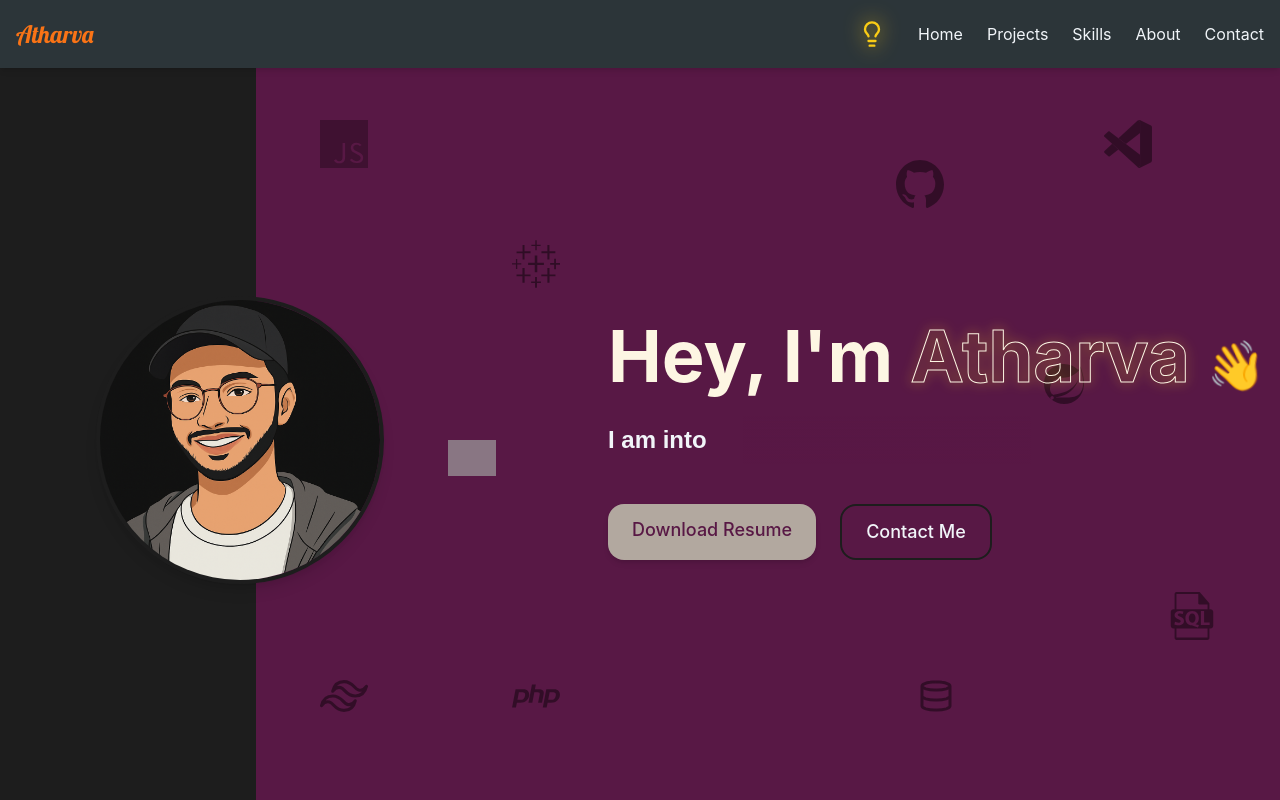
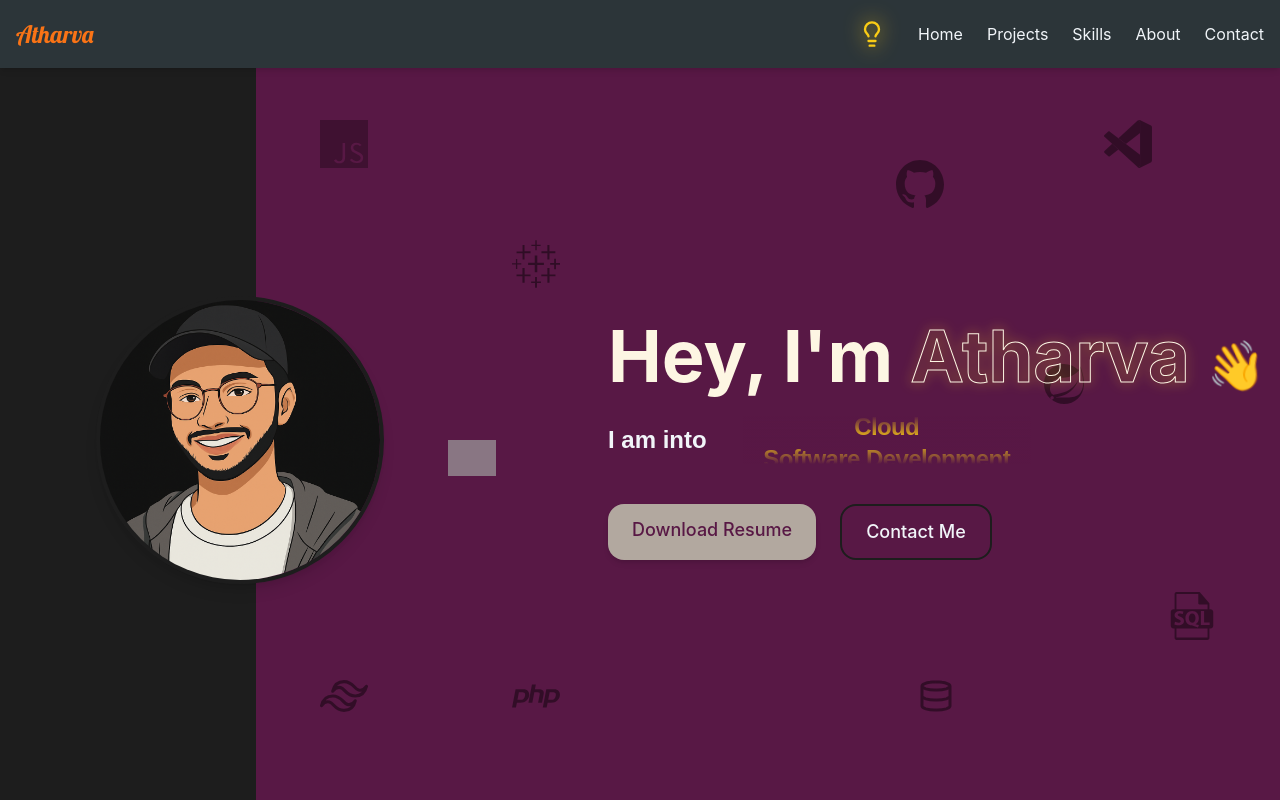
Before and after one commit to atharvag2002/portfolio, a React (Create React App) app: page / in a window 1280 px wide. Shown: the top 800 px of the page. Built offline with nearby package versions, Linux system fonts and the light colour scheme; grey boxes are pictures that could not be loaded.

Commit message:
scroller fixed

```diff
--- a/src/components/Hero.jsx
+++ b/src/components/Hero.jsx
@@ -62,11 +62,13 @@ const Hero = () => {
               {/* 🔽 Gradient Mask */}
               <div className="absolute inset-0 bg-gradient-to-b from-background via-transparent to-background z-10 pointer-events-none"></div>
               {/* 🔁 Scrolling Skills */}
-              <ul className="animate-scrollText h-full flex flex-col items-center text-accent font-semibold text-xl sm:text-2xl font-poppins">
-                {["Software Development", "Data Analytics","User Experience", "Cloud"].map((item, i) => (
-                  <li key={i} className="h-10 sm:h-12 flex items-center justify-center tracking-tight">{item}</li>
-                ))}
-              </ul>
+             <ul className="animate-scrollText h-full flex flex-col items-center text-accent font-semibold text-xl sm:text-2xl font-poppins">
+  {["Software Development", "Data Analytics", "User Experience", "Cloud",
+    "Software Development", "Data Analytics", "User Experience", "Cloud"].map((item, i) => (
+      <li key={i} className="h-10 sm:h-12 flex items-center justify-center tracking-tight">{item}</li>
+  ))}
+</ul>
+
             </div>
           </div>
 
--- a/src/index.css
+++ b/src/index.css
@@ -35,17 +35,14 @@ code {
 
 
 @keyframes scrollText {
-  0% { transform: translateY(0); }
-  20% { transform: translateY(-100%); }
-  40% { transform: translateY(-200%); }
-  60% { transform: translateY(-300%); }
-  80% { transform: translateY(-200%); }
-  100% { transform: translateY(0); }
+  0%   { transform: translateY(0); }
+  100% { transform: translateY(-400%); }  /* scroll through 4 items height */
 }
 
 .animate-scrollText {
-  animation: scrollText 10s ease-in-out infinite;
+  animation: scrollText 12s linear infinite;
 }
+
 
 
 @keyframes wave {
```
